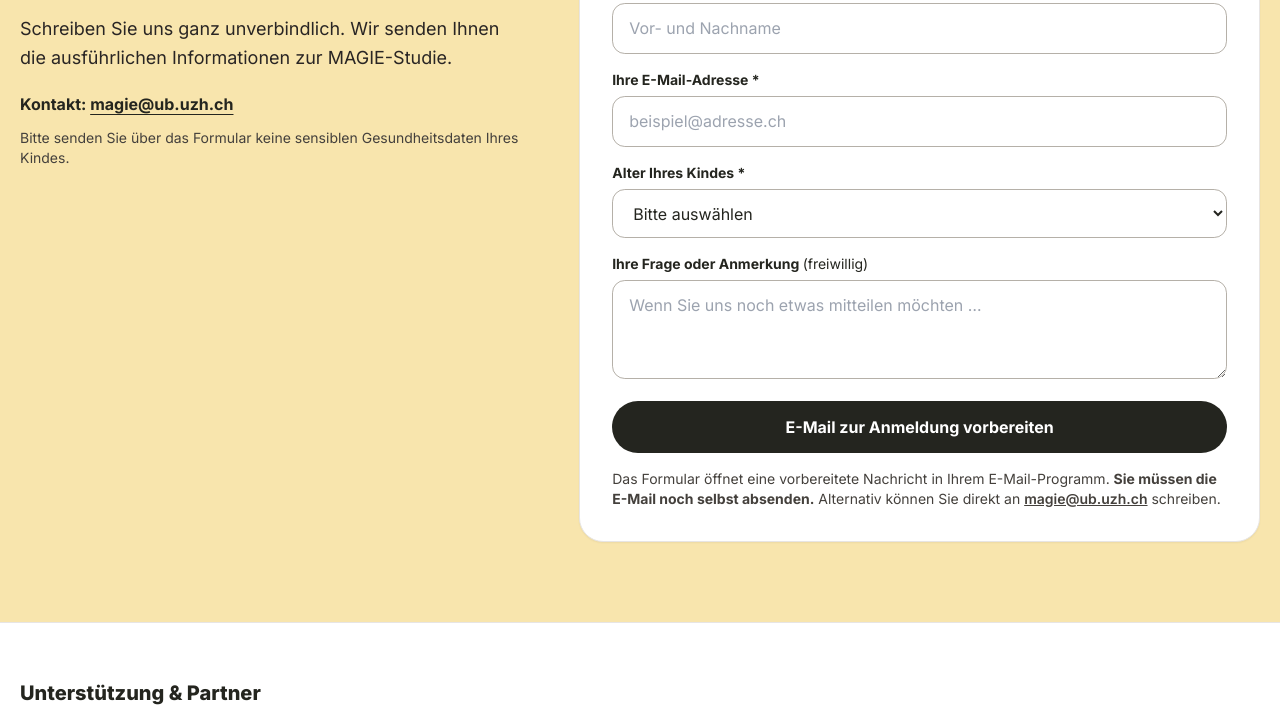
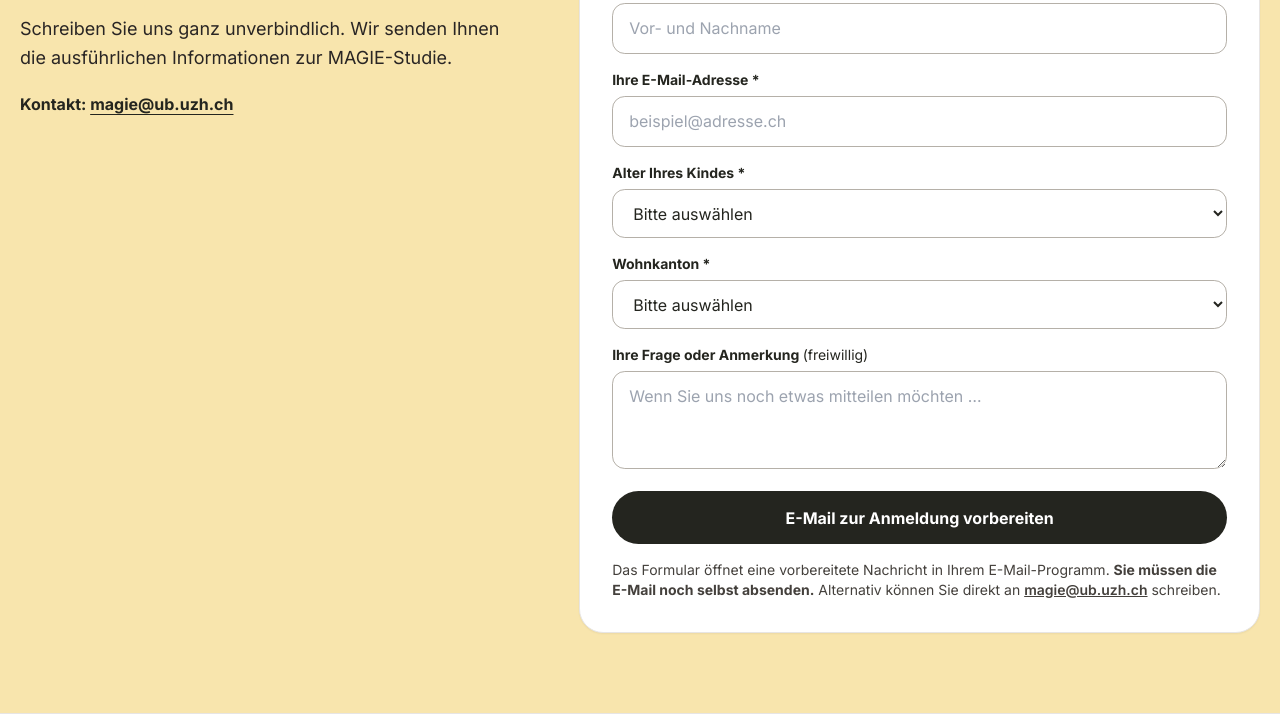
Before and after one commit to magie-projekt/magie-projekt.github.io, a plain HTML site: page index.html in a window 1280 px wide. Shown: the part 3641-4369 px from the top of the page. Drawn offline with nearby package versions, Linux system fonts and the light colour scheme.

Commit message:
Update MAGIE contact form with canton and under-four age option

```diff
--- a/index.html
+++ b/index.html
@@ -154,7 +154,6 @@
           <h2 class="display text-4xl md:text-5xl">Möchten Sie mit Ihrem Kind teilnehmen?</h2>
           <p class="text-lg leading-relaxed text-stone-800 mt-5">Schreiben Sie uns ganz unverbindlich. Wir senden Ihnen die ausführlichen Informationen zur MAGIE-Studie.</p>
           <p class="mt-5 font-bold">Kontakt: <a class="underline underline-offset-4" href="mailto:magie@ub.uzh.ch?subject=MAGIE%20-%20Interesse%20an%20der%20Familienstudie">magie@ub.uzh.ch</a></p>
-          <p class="mt-3 text-sm text-stone-700">Bitte senden Sie über das Formular keine sensiblen Gesundheitsdaten Ihres Kindes.</p>
         </div>
         <div class="rounded-[1.5rem] bg-white border border-stone-200 shadow-sm p-6 md:p-8">
           <h3 class="text-xl font-extrabold">Unverbindlich Interesse anmelden</h3>
@@ -162,7 +161,8 @@
           <form id="interest-form" class="space-y-4" action="mailto:magie@ub.uzh.ch" method="post" enctype="text/plain">
             <div><label for="name" class="block text-sm font-bold mb-1.5">Ihr Name <span aria-hidden="true">*</span></label><input id="name" name="Name" class="input-field" type="text" autocomplete="name" placeholder="Vor- und Nachname" required /></div>
             <div><label for="email" class="block text-sm font-bold mb-1.5">Ihre E-Mail-Adresse <span aria-hidden="true">*</span></label><input id="email" name="E-Mail" class="input-field" type="email" autocomplete="email" placeholder="beispiel@adresse.ch" required /></div>
-            <div><label for="age" class="block text-sm font-bold mb-1.5">Alter Ihres Kindes <span aria-hidden="true">*</span></label><select id="age" name="Alter des Kindes" class="input-field" required><option value="">Bitte auswählen</option><option value="4 Jahre">4 Jahre</option><option value="5 Jahre">5 Jahre</option><option value="6 Jahre">6 Jahre</option><option value="7 Jahre">7 Jahre</option></select></div>
+            <div><label for="age" class="block text-sm font-bold mb-1.5">Alter Ihres Kindes <span aria-hidden="true">*</span></label><select id="age" name="Alter des Kindes" class="input-field" required><option value="">Bitte auswählen</option><option value="unter 4 Jahren">&lt;4 Jahre</option><option value="4 Jahre">4 Jahre</option><option value="5 Jahre">5 Jahre</option><option value="6 Jahre">6 Jahre</option><option value="7 Jahre">7 Jahre</option></select></div>
+            <div><label for="canton" class="block text-sm font-bold mb-1.5">Wohnkanton <span aria-hidden="true">*</span></label><select id="canton" name="Wohnkanton" class="input-field" required><option value="">Bitte auswählen</option><option value="Basel-Stadt">Basel-Stadt</option><option value="Basel-Landschaft">Basel-Landschaft</option><option value="Zürich">Zürich</option><option value="Bern">Bern</option><option value="Aargau">Aargau</option></select></div>
             <div><label for="notes" class="block text-sm font-bold mb-1.5">Ihre Frage oder Anmerkung <span class="font-normal">(freiwillig)</span></label><textarea id="notes" name="Bemerkungen" class="input-field" rows="3" placeholder="Wenn Sie uns noch etwas mitteilen möchten …"></textarea></div>
             <button class="btn-primary w-full" type="submit">E-Mail zur Anmeldung vorbereiten</button>
           </form>
@@ -202,6 +202,7 @@
         const name = document.getElementById('name').value.trim();
         const email = document.getElementById('email').value.trim();
         const age = document.getElementById('age').value;
+        const canton = document.getElementById('canton').value;
         const notes = document.getElementById('notes').value.trim();
         const subject = 'MAGIE – unverbindliches Interesse an der Familienstudie';
         const body = [
@@ -211,6 +212,7 @@
           'Name: ' + name,
           'E-Mail: ' + email,
           'Alter meines Kindes: ' + age,
+          'Wohnkanton: ' + canton,
           notes ? 'Bemerkung: ' + notes : '', '',
           'Freundliche Grüsse', name
         ].filter((line, index, arr) => line !== '' || arr[index - 1] !== '').join('\n');
```
